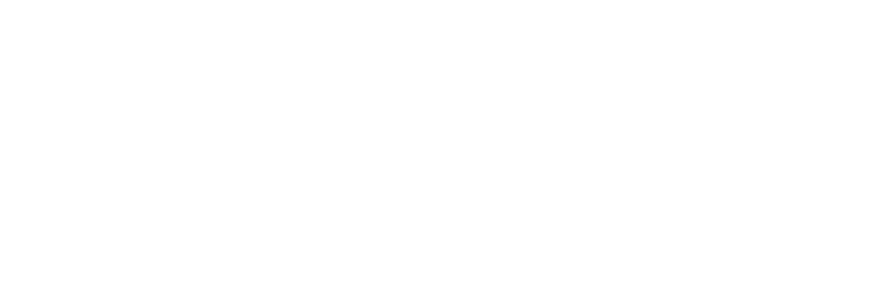
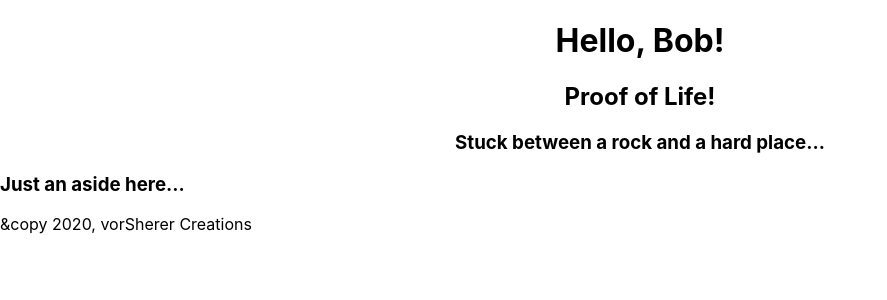
Before and after one commit to vorSherer/react-odometer, a React (Create React App) app: page / in a window 1280 px wide. Shown: the top 300 px of the page, without its empty margins (0-887 px from the left). Built offline with nearby package versions, Linux system fonts and the light colour scheme.

Commit message:
Added Proof of Life code successfully.

```diff
--- a/src/App.js
+++ b/src/App.js
@@ -1,13 +1,33 @@
-import React, { Component } from 'react';
+import React from 'react';
 import './App.css';
 
 export default function App() {
   // banner = 'Life Odometer - rough road ahead, your mileage may vary'
+  let username = "Bob"
+
+  function getLocation() {
+    return "Stuck between a rock and a hard place..."
+  }
+
+  function Footer(props) {
+    return (
+      <footer>
+        <p>&copy 2020, vorSherer Creations</p>
+      </footer>
+    )
+  }
 
   return (
     <>
       <div className="App">
+        <h1>Hello, {username}!</h1>
+        <h2>Proof of Life!</h2>
+        <h3>{getLocation()}</h3>
       </div>
+      <aside>
+        <h3>Just an aside here...</h3>
+      </aside>
+      <Footer />
     </>
   );
 }
```
